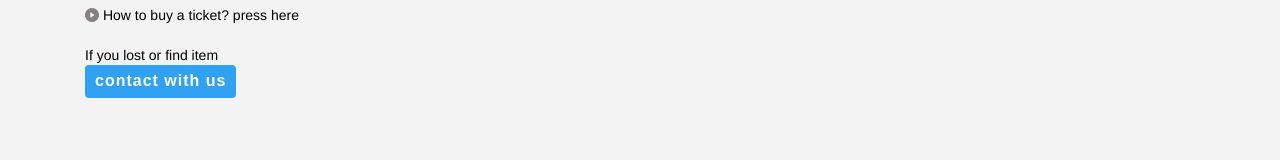
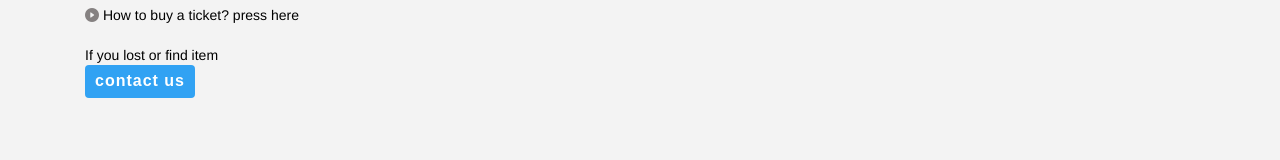
Before and after one commit to SEInternalBusApp/SE_internal_Bus_App, a plain HTML site: page index.html in a window 1280 px wide. Shown: the part 460-620 px from the top of the page. Drawn offline with nearby package versions, Linux system fonts and the light colour scheme.

Commit message:
Update index.html
change contact to us to contact us

```diff
--- a/index.html
+++ b/index.html
@@ -118,7 +118,7 @@
           <div>
             <div class="text-center text-lg-start">
               <a href="report.html" class="btn-contact scrollto d-inline-flex align-items-center justify-content-center align-self-center">
-                <span>contact with us</span>
+                <span>contact us</span>
               </a>
             </div>
           </div>
```
